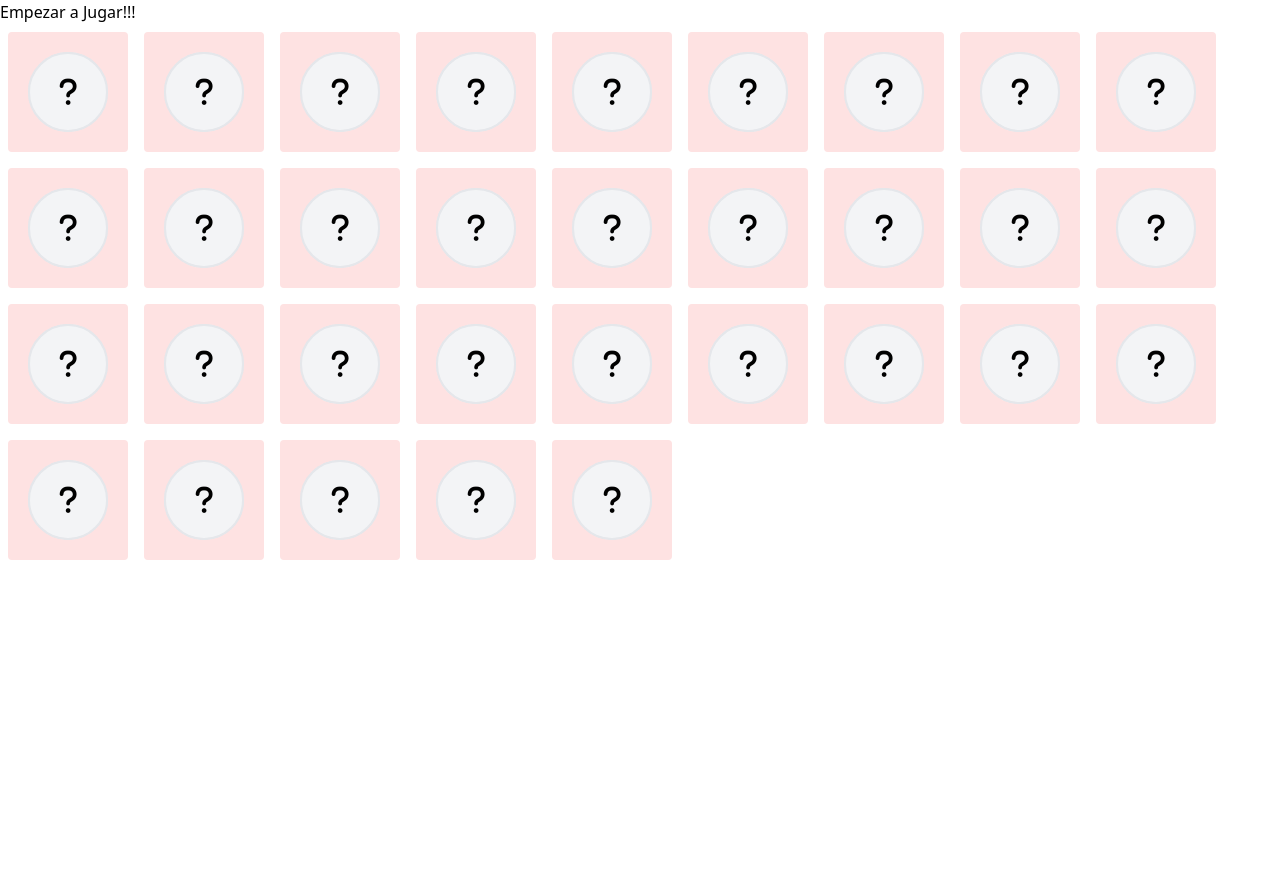
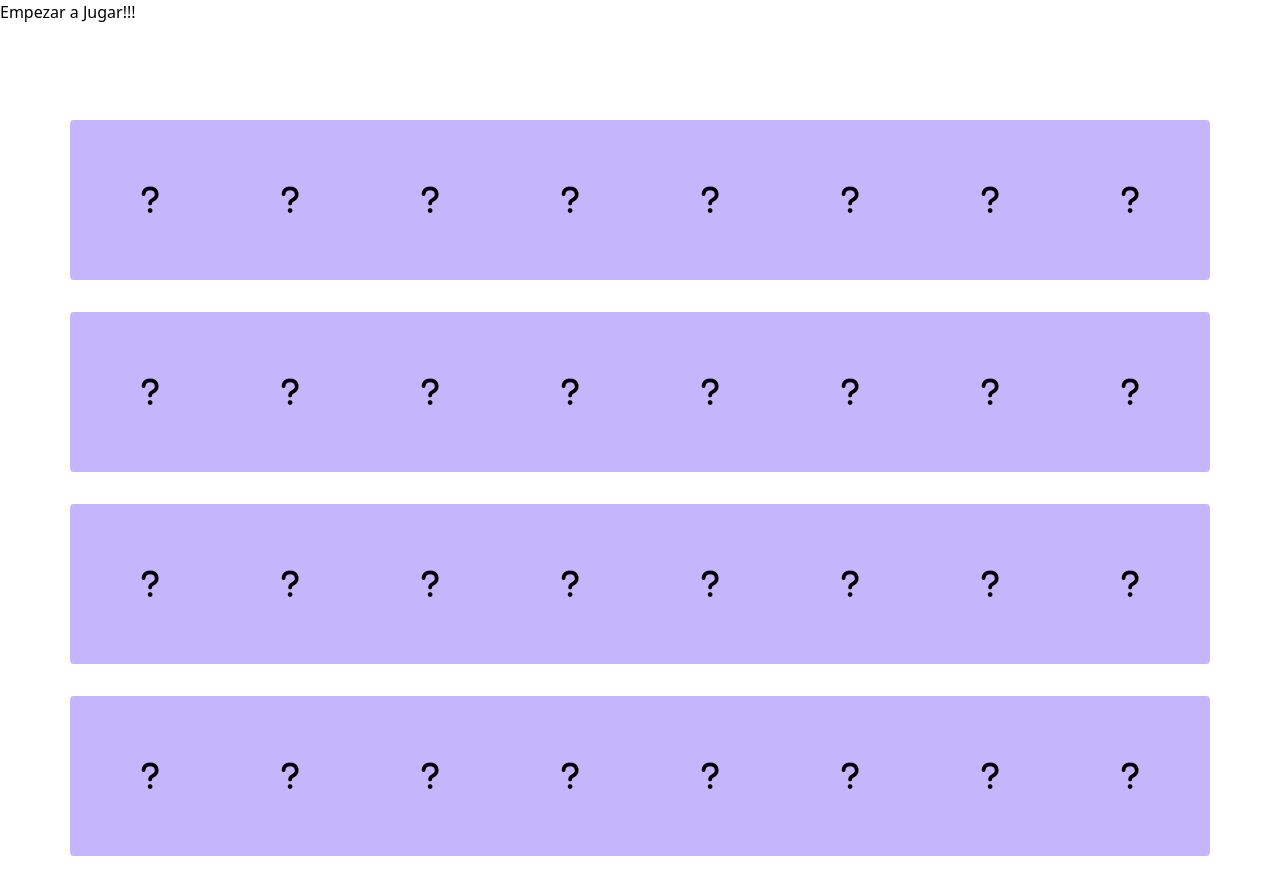
Before and after one commit to johann-jerman/portfolio, a React (Vite) app: page /memotest in a window 1280 px wide. Shown: the top 894 px of the page. Before the commit the page ends 800 px from the top, so only its background shows below. Built offline with nearby package versions, Linux system fonts and the light colour scheme.

Commit message:
Estilos grid y funcionalidad- signo de pregunta

```diff
--- a/src/juegos/memotest/Icons.jsx
+++ b/src/juegos/memotest/Icons.jsx
@@ -1,22 +1,22 @@
 export let icons = [
-    <i className="fa-brands fa-react text-3xl"></i>,
-    <i className="fa-brands fa-java text-3xl"></i>,
-    <i className="fa-brands fa-square-js text-3xl"></i>,
-    <i className="fa-brands fa-docker text-3xl"></i>,
-    <i className="fa-brands fa-golang text-3xl"></i>,
+    <i className="fa-brands fa-react text-5xl"></i>,
+    <i className="fa-brands fa-java text-5xl"></i>,
+    <i className="fa-brands fa-square-js text-5xl"></i>,
+    <i className="fa-brands fa-docker text-5xl"></i>,
+    <i className="fa-brands fa-golang text-5xl"></i>,
 
-    <i className="fa-brands fa-python text-3xl"></i>,
-    <i className="fa-brands fa-node-js text-3xl"></i>,
-    <i className="fa-brands fa-github text-3xl"></i>,
-    <i className="fa-brands fa-aws text-3xl"></i>,
-    <i className="fa-brands fa-php text-3xl"></i>,
+    <i className="fa-brands fa-python text-5xl"></i>,
+    <i className="fa-brands fa-node-js text-5xl"></i>,
+    <i className="fa-brands fa-github text-5xl"></i>,
+    <i className="fa-brands fa-aws text-5xl"></i>,
+    <i className="fa-brands fa-php text-5xl"></i>,
 
-    <i className="fa-brands fa-laravel text-3xl"></i>,
-    <i className="fa-brands fa-css3 text-3xl"></i>,
-    <i className="fa-brands fa-bootstrap text-3xl"></i>,
-    <i className="fa-solid fa-code text-3xl"></i>,
-    <i className="fa-brands fa-swift text-3xl"></i>,
-    <i className="fa-solid fa-database text-3xl"></i>,
+    <i className="fa-brands fa-laravel text-5xl"></i>,
+    <i className="fa-brands fa-css3 text-5xl"></i>,
+    <i className="fa-brands fa-bootstrap text-5xl"></i>,
+    <i className="fa-solid fa-code text-5xl"></i>,
+    <i className="fa-brands fa-swift text-5xl"></i>,
+    <i className="fa-solid fa-database text-5xl"></i>,
 
 
 
--- a/src/juegos/memotest/MemoTest.jsx
+++ b/src/juegos/memotest/MemoTest.jsx
@@ -33,31 +33,26 @@ export default function MemoTest() {
 
   return (
     <>
-      <button onClick={startPlay}>{state}</button>
-      <main className='flex flex-wrap max-w-7xl m-auto  '>
+        <button onClick={startPlay}>{state}</button>
+          <main className='grid grid-cols-8 grid-rows-6 p-10 m-10 justify-items-center'>
         {
           token.map( (icon , i) => {
             return(
 
-              <div id={i} key={i} onClick={handle} className='bg-red-100 m-2 rounded relative'>
+              <div id={i} key={i} onClick={handle} className='bg-violet-300 m-4 p-4 rounded'>
 
-                <div id='answer' className='
-                  bg-gray-100 absolute
-                  h-20 w-20 m-5 p-5 space-y-0
-                  border-black-600 border-2 rounded-full
-                  flex justify-center items-center space-x-0.1
-                  '
-                ><i className="fa-solid fa-question text-3xl absolute posicion"></i></div>
-
-                <div className='
-                  bg-gray-100
-                  h-20 w-20 m-5 p-5 space-y-0
-                  border-black-600 border-2 rounded-full
-                  flex justify-center items-center space-x-0.1
-                  '
-                > {icon}
-                </div>
-
+                  <div id='answer' className='
+                    bg-violet-300 absolute
+                    h-20 w-20 m-6 p-5
+                    flex justify-center items-center
+                    fa-solid fa-question text-3xl'>
+                  </div>
+                  <div className='
+                    bg-violet-300
+                    h-20 w-20 m-6 p-5
+                    flex justify-center items-center'>
+                    {icon}
+                  </div>
               </div>
               )
             })
--- a/src/juegos/memotest/card.css
+++ b/src/juegos/memotest/card.css
@@ -1,3 +1,8 @@
+*{
+    box-sizing: border-box;
+}
+
+
 .posicion{
     top: auto;
     left: auto;
```
